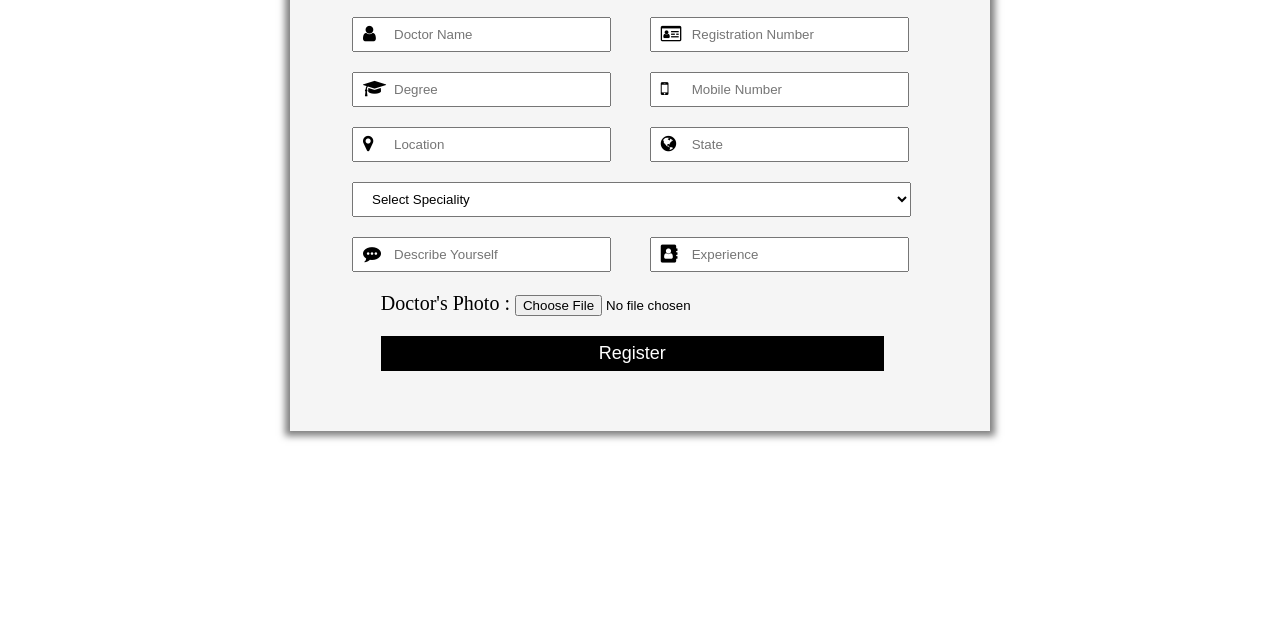
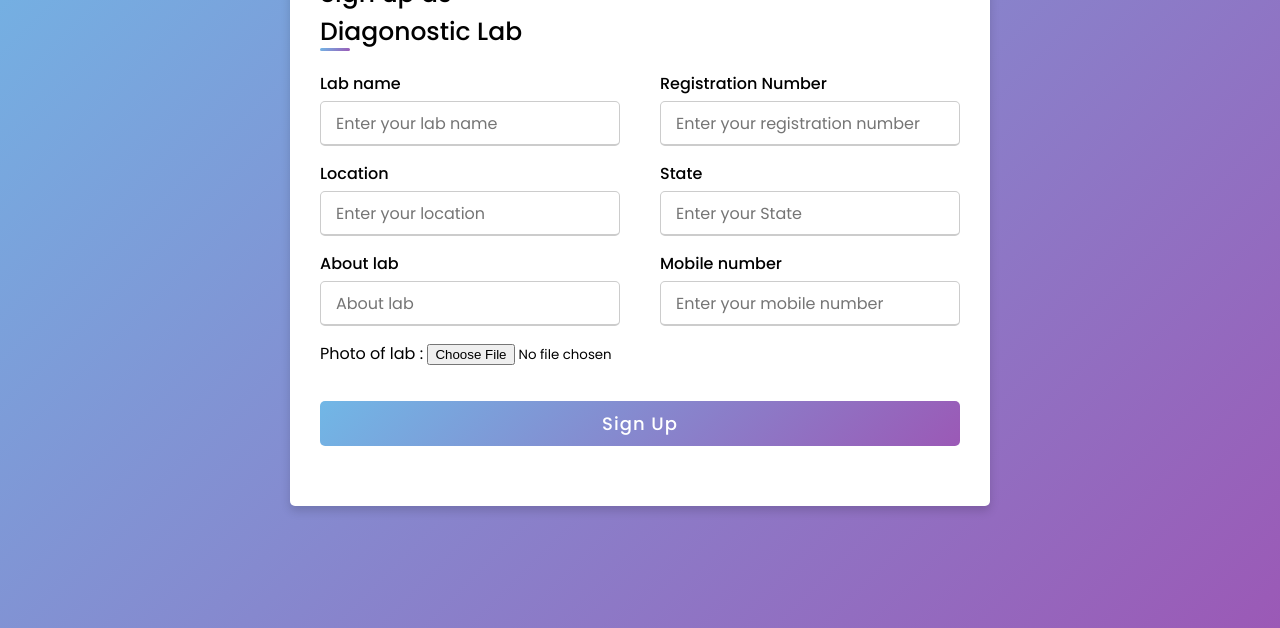
Before and after one commit to hudaansari28/PatientRegistration, a plain HTML site: page index.html in a window 1280 px wide. Shown: the part 172-800 px from the top of the page. Drawn offline with Linux system fonts and the light colour scheme.

Commit message:
Add files via upload

```diff
--- a/index.html
+++ b/index.html
@@ -4,81 +4,65 @@
     <meta charset="UTF-8">
     <meta http-equiv="X-UA-Compatible" content="IE=edge">
     <meta name="viewport" content="width=device-width, initial-scale=1.0">
-    <title>Registration Form</title>
+    <title>Diagonostic Lab Registration</title>
     <link rel="stylesheet" href="style.css">
-    <!-- Add icon library -->
-<link rel="stylesheet" href="https://cdnjs.cloudflare.com/ajax/libs/font-awesome/4.7.0/css/font-awesome.min.css">
+</head>
+<body>
+    <!DOCTYPE html>
+<!-- Created By CodingLab - www.codinglabweb.com -->
+<html lang="en" dir="ltr">
+  <head>
+    <meta charset="UTF-8">
+    <!---<title> Responsive Registration Form | CodingLab </title>--->
+    <link rel="stylesheet" href="style.css">
+     <meta name="viewport" content="width=device-width, initial-scale=1.0">
    </head>
 <body>
   <div class="container">
-         <h1>Patient Registration</h1>
-         <div class="form-container">
-             <form>
-                 <div class="input-name">
-                    <i class="fa fa-user lock" ></i>
-                    <input type="text" placeholder="Doctor Name" class="name">
-                    <span>
-                        <i class="fa fa-id-card-o lock"></i>
-                        <input type="number" placeholder="Registration Number" class="number">
-
-                    </span>
-
+    <div class="title">Sign up as <br>Diagonostic Lab</div>
+    <div class="content">
+      <form action="#">
+        <div class="user-details">
+          <div class="input-box">
+            <span class="details"> Lab name</span>
+            <input type="text" placeholder="Enter your lab name" required>
           </div>
-                 <div class="input-name">
-                    <i class="fa fa-graduation-cap lock" ></i>
-                    <input type="text" placeholder="Degree" class="name">
-                    <span>
-                        <i class="fa fa-mobile lock"></i>
-                        <input type="number" placeholder="Mobile Number" class="number">
-
-                    </span>
-
+          <div class="input-box">
+            <span class="details">Registration Number</span>
+            <input type="text" placeholder="Enter your registration number" required>
           </div>
-                 <div class="input-name">
-                    <i class="fa fa-map-marker lock"></i>
-
-                    <input type="text" placeholder="Location" class="name">
-                    <span>
-                        <i class="fa fa-globe lock"></i>
-
-                        <input type="text" placeholder="State" class="name">
-
-                    </span>
+          <div class="input-box">
+            <span class="details">Location</span>
+            <input type="text" placeholder="Enter your location" required>
           </div>
-                 <div class="input-name">
-                    <select class="select speciality">
-                        <option>Select Speciality</option>
-                        <option>Dermatologist</option>
-                        <option>Psychiatric</option>
-                    </select>
+          <div class="input-box">
+            <span class="details">State</span>
+            <input type="text" placeholder="Enter your State" required>
           </div>
-                 <div class="input-name">
-                    <i class="fa fa-commenting lock"></i>
-
-                    <input type="text" placeholder="Describe Yourself" class="name">
-                    <span>
-                        <i class="fa fa-address-book lock"></i>
-
-                        <input type="text" placeholder="Experience" class="name">
-
-                    </span>
-                     <div class="input-name">
-                         <label for="file" class="label">Doctor's Photo :   </label>
-                         <input type="file" class="file" accept="image/*" >
-
-
-
+          <div class="input-box">
+            <span class="details">About lab</span>
+            <input type="text" placeholder="About lab" required>
+          </div>
+          <div class="input-box">
+            <span class="details">Mobile number</span>
+            <input type="text" placeholder="Enter your mobile number
+            " required>
+          </div>
+          <div class="ibput-box"> Photo of lab :
+              <input type="file" accept="image/*" required>
+          </div>
         </div>
 
 
-                 <div class="input-name">
-                     <button class="button">Register</button>
+        <div class="button">
+          <input type="submit" value="Sign Up">
         </div>
-
-
       </form>
     </div>
   </div>
+
+</body>
+</html>
 
 
 
@@ -89,5 +73,4 @@
 
 
 </body>
-
 </html>
--- a/style.css
+++ b/style.css
@@ -1,161 +1,132 @@
+@import url('https://fonts.googleapis.com/css2?family=Poppins:wght@200;300;400;500;600;700&display=swap');
 *{
-    margin: 0%;
-    padding: 0%;
+  margin: 0;
+  padding: 0;
   box-sizing: border-box;
+  font-family: 'Poppins',sans-serif;
 }
 body{
-    font-size: 14px;
-
+  height: 100vh;
+  display: flex;
+  justify-content: center;
+  align-items: center;
+  padding: 10px;
+  background: linear-gradient(135deg, #71b7e6, #9b59b6);
 }
-.container
-{
-    background: whitesmoke;
-    width: 700px;
-    padding: 30px;
-    margin: 50px auto 0;
-    border-top: 5px solid black;
-    box-shadow: 0 0 7px 5px rgba(0, 0, 0, 0.5);
-
+.container{
+  max-width: 700px;
+  width: 100%;
+  background-color: #fff;
+  padding: 25px 30px;
+  border-radius: 5px;
+  box-shadow: 0 5px 10px rgba(0,0,0,0.15);
 }
-.container h1
-{
-    font-size: 30px;
-    line-height: 24px;
-    padding: 30px;
-    text-align: center;
+.container .title{
+  font-size: 25px;
+  font-weight: 500;
+  position: relative;
 }
-.input-name{
-    width: 90%;
-    position: relative;
-    margin: 20px auto;
+.container .title::before{
+  content: "";
+  position: absolute;
+  left: 0;
+  bottom: 0;
+  height: 3px;
+  width: 30px;
+  border-radius: 5px;
+  background: linear-gradient(135deg, #71b7e6, #9b59b6);
 }
-.lock
-{
-    padding: 8px 11px;
-
+.content form .user-details{
+  display: flex;
+  flex-wrap: wrap;
+  justify-content: space-between;
+  margin: 20px 0 12px 0;
 }
-.name
-{
-    width: 45%;
-    padding: 8px 0 8px 40px;
+form .user-details .input-box{
+  margin-bottom: 15px;
+  width: calc(100% / 2 - 20px);
 }
-.input-name span
-{
-    margin-left: 35px;
+form .input-box span.details{
+  display: block;
+  font-weight: 500;
+  margin-bottom: 5px;
 }
-.number
-{
-    width: 45%;
-    padding: 8px 0 8px 40px;
+.user-details .input-box input{
+  height: 45px;
+  width: 100%;
+  outline: none;
+  font-size: 16px;
+  border-radius: 5px;
+  padding-left: 15px;
+  border: 1px solid #ccc;
+  border-bottom-width: 2px;
+  transition: all 0.3s ease;
+}
+.user-details .input-box input:focus,
+.user-details .input-box input:valid{
+  border-color: #9b59b6;
+}
+ form .gender-details .gender-title{
+  font-size: 20px;
+  font-weight: 500;
+ }
+ form .category{
+   display: flex;
+   width: 80%;
+   margin: 14px 0 ;
+   justify-content: space-between;
+ }
+ form .category label{
+   display: flex;
+   align-items: center;
+   cursor: pointer;
  }
 
-.input-name i
-{
-    position: absolute;
+ form input[type="radio"]{
+   display: none;
+ }
+ form .button{
+   height: 45px;
+   margin: 35px 0
+ }
+ form .button input{
+   height: 100%;
+   width: 100%;
+   border-radius: 5px;
+   border: none;
+   color: #fff;
    font-size: 18px;
-
+   font-weight: 500;
+   letter-spacing: 1px;
+   cursor: pointer;
+   transition: all 0.3s ease;
+   background: linear-gradient(135deg, #71b7e6, #9b59b6);
  }
-.select
-{
-    display: inline-block;
-    width: 97%;
-    height: 35px;
-    padding: 0px 15px;
-    cursor: pointer;
+ form .button input:hover{
+  /* transform: scale(0.99); */
+  background: linear-gradient(-135deg, #71b7e6, #9b59b6);
   }
-.button
-{
-    background-color: black;
-    color: white;
-    height: 35px;
-    line-height: 35px;
-    width: 97%;
-    border: none;
-    outline: none;
-    font-size: 18px;
-    cursor: pointer;
-    margin-bottom: 10px;
+ @media(max-width: 584px){
+ .container{
+  max-width: 100%;
 }
-.button:hover
-{
-    background-color: grey;
-}
-.label{
-    font-size: 20px;
-}
-
-
-@media (max-width: 480px)
-{
-    .container
-    {
-
-        width: 100%;
-        padding: 5px;
-
-
-    }
-    .input-name
-    {
-        margin-bottom: -10px;
-    }
-    .name
-    {
-        width: 100%;
-        padding: 8px 0 8px 40px;
-        margin-bottom: 10px;
-    }
-    .input-name span
-    {
-        padding: 0;
-        margin: 0;
-
-    }
-    .number
-    {
-        width: 100%;
-        padding: 8px 0 8px 40px;
-        margin-bottom: 10px;
-    }
-    .select
-    {
-        width: 100%;
-        padding: 8px 0 8px 40px;
-        margin-bottom: 10px;
-
-    }
-    .form-container
-    {
+form .user-details .input-box{
+    margin-bottom: 15px;
     width: 100%;
   }
-    .label{
+  form .category{
     width: 100%;
-        padding: 8px 0 8px 40px;
-        margin-bottom: 10px;
-
   }
-    .file{
-        width: 100%;
-        padding: 8px 0 8px 40px;
-        margin-bottom: 10px;
+  .content form .user-details{
+    max-height: 300px;
+    overflow-y: scroll;
   }
-
-
-
-
-
-
-
-
-
-
-
-
-
-
-
-
-
-
-
+  .user-details::-webkit-scrollbar{
+    width: 5px;
   }
+  }
+  @media(max-width: 459px){
+  .container .content .category{
+    flex-direction: column;
+  }
+}
```
Lines whose indentation alone changed are shown as unchanged.
